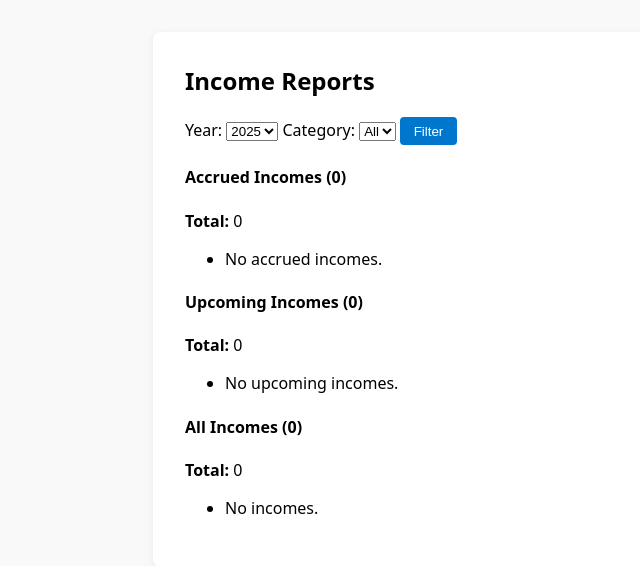
After one commit to ruktech/income-tracker, a Django app: page /incomes/reports/ in a window 1280 px wide. The commit adds this page. Shown: the top 566 px of the page, without its empty margins (155-795 px from the left). Run offline with Django 5.2, Linux system fonts and the light colour scheme; the visitor is signed in with stand-in values (Sample User, id 1); data that the repository does not hold is empty; parts of the project's set-up code (start-up, migrations or seed data) failed here and were passed over; some libraries are stand-ins or nearby versions.

Commit message:
added currency, reports, edited tasks

```diff
--- a/IncomeTracker/urls.py
+++ b/IncomeTracker/urls.py
@@ -1,6 +1,5 @@
 from django.contrib import admin
 from django.urls import path, include
-from django.http import HttpResponse
 from django.shortcuts import render
 from django.urls import re_path
 from django.views.static import serve
--- a/incomes/admin.py
+++ b/incomes/admin.py
@@ -9,7 +9,7 @@ restore_incomes.short_description = "Restore selected incomes"
 
 class IncomeAdmin(admin.ModelAdmin):
     form = IncomeForm
-    list_display = ('amount', 'date', 'category', 'description', 'recurring', 'user', 'is_deleted')
+    list_display = ('amount', 'currency', 'date', 'category', 'description', 'recurring', 'user', 'is_deleted')
     list_filter = ('category', 'recurring', 'user', 'is_deleted')
     actions = [restore_incomes]
 
--- a/incomes/models.py
+++ b/incomes/models.py
@@ -6,9 +6,7 @@ from django.utils.translation import gettext_lazy as _
 from typing import Optional, List
 from django.contrib.auth import get_user_model
 from django.contrib.auth.models import User
-from django.db.models.signals import pre_delete
 from django.utils.html import escape
-from django.dispatch import receiver
 from cryptography.fernet import Fernet
 from django.conf import settings
 import base64
@@ -231,16 +229,26 @@ class Income(SoftDeleteModel, EncryptedModel):
             }
             return intervals.get(value)
 
+    class CurrencyChoices(models.TextChoices):
+        JOD = "JOD", _("Jordanian Dinar")
+        SAR = "SAR", _("Saudi Riyal")
+        TRY = "TRY", _("Turkish Lira")
+        USD = "USD", _("US Dollar")
+
     _amount_encrypted = models.CharField(max_length=255, db_column='amount')
     _description_encrypted = models.TextField(blank=False, null=False,  default="", db_column='description')
-    # amount = models.CharField(max_length=255)
     date = models.DateField()
     category = models.ForeignKey(Category, on_delete=models.PROTECT)
-    # description = models.TextField(blank=True, null=True)
     recurring = models.CharField(
         max_length=2,
         choices=RecurringChoices.choices,
         default=RecurringChoices.NO,
+    )
+    currency = models.CharField(
+        max_length=3,
+        choices=CurrencyChoices.choices,
+        default=CurrencyChoices.USD,
+        help_text=_("Currency of the income."),
     )
     user = models.ForeignKey(
         get_user_model(),
--- a/incomes/urls.py
+++ b/incomes/urls.py
@@ -1,5 +1,6 @@
 from django.urls import path
 from . import views
+from .views import ReportView
 
 urlpatterns = [
     # Income URLs
@@ -30,4 +31,6 @@ urlpatterns = [
     path('reset/<uidb64>/<token>/', views.CustomPasswordResetConfirmView.as_view(), name='password_reset_confirm'),
     path('reset/done/', views.CustomPasswordResetCompleteView.as_view(), name='password_reset_complete'),
 
+    # Report URL
+    path('reports/', ReportView.as_view(), name='income-report'),
 ]
--- a/incomes/views.py
+++ b/incomes/views.py
@@ -1,4 +1,4 @@
-from django.contrib.auth import get_user_model, login, authenticate, logout
+from django.contrib.auth import get_user_model,logout
 from django.contrib.auth.mixins import LoginRequiredMixin, UserPassesTestMixin
 from django.contrib.auth.views import (
     LoginView, LogoutView, PasswordResetView, PasswordResetDoneView,
@@ -7,12 +7,13 @@ from django.contrib.auth.views import (
 from django.contrib import messages
 from django.urls import reverse_lazy
 from django.views.generic import (
-    ListView, DetailView, CreateView, UpdateView, DeleteView, FormView
+    ListView, DetailView, CreateView, UpdateView, DeleteView, FormView, TemplateView
 )
 from django.shortcuts import redirect
 from .models import Income, Category, UserProfile
 from .forms import IncomeForm, CategoryForm
 from django import forms
+from django.utils import timezone
 
 User = get_user_model()
 
@@ -176,3 +177,48 @@ CustomPasswordResetView = PasswordResetView
 CustomPasswordResetDoneView = PasswordResetDoneView
 CustomPasswordResetConfirmView = PasswordResetConfirmView
 CustomPasswordResetCompleteView = PasswordResetCompleteView
+
+# --- Report Views ---
+class ReportView(LoginRequiredMixin, TemplateView):
+    template_name = "incomes/report.html"
+
+    def get_context_data(self, **kwargs):
+        context = super().get_context_data(**kwargs)
+        user = self.request.user
+        year = self.request.GET.get("year")
+        category_id = self.request.GET.get("category")
+        today = timezone.now().date()
+        current_year = today.year
+        selected_year = int(year) if year and year.isdigit() else current_year
+
+        # QuerySet base: include soft-deleted for previous years
+        if selected_year != current_year:
+            incomes_qs = Income.all_objects.all_with_deleted().filter(user=user)
+        else:
+            incomes_qs = Income.objects.filter(user=user, is_deleted=False)
+
+        # Filter by year
+        incomes_qs = incomes_qs.filter(date__year=selected_year)
+
+        # Filter by category if provided
+        if category_id:
+            incomes_qs = incomes_qs.filter(category_id=category_id)
+
+        # Accrued: date <= today
+        accrued = incomes_qs.filter(date__lte=today)
+        # Upcoming: date > today
+        upcoming = incomes_qs.filter(date__gt=today)
+        # All: both accrued and upcoming
+        all_incomes = incomes_qs
+
+        context["selected_year"] = selected_year
+        context["years"] = list(range(current_year, current_year - 10, -1))
+        context["categories"] = Category.objects.filter(user=user, is_deleted=False)
+        context["selected_category"] = int(category_id) if category_id else None
+        context["accrued_total"] = sum(i.amount for i in accrued)
+        context["upcoming_total"] = sum(i.amount for i in upcoming)
+        context["all_total"] = sum(i.amount for i in all_incomes)
+        context["accrued_incomes"] = accrued
+        context["upcoming_incomes"] = upcoming
+        context["all_incomes"] = all_incomes
+        return context
--- a/templates/base.html
+++ b/templates/base.html
@@ -2,6 +2,8 @@
 <html lang="en">
 <head>
     <meta charset="UTF-8">
+    <meta name="description" content="Track your income easily and securely with Income Tracker.">
+    <meta name="keywords" content="income, tracker, finance, budgeting">
     <title>{% block title %}Income Tracker{% endblock %}</title>
     <link rel="stylesheet" href="https://cdn.jsdelivr.net/npm/modern-css-reset/dist/reset.min.css">
     <style>
--- /dev/null
+++ b/templates/incomes/report.html
@@ -0,0 +1,56 @@
+{% extends 'base.html' %}
+{% block content %}
+<h2>Income Reports</h2>
+<form method="get" class="form-inline mb-3">
+  <label for="year">Year:</label>
+  <select name="year" id="year" class="form-control mx-2">
+    {% for y in years %}
+      <option value="{{ y }}" {% if y == selected_year %}selected{% endif %}>{{ y }}</option>
+    {% endfor %}
+  </select>
+  <label for="category">Category:</label>
+  <select name="category" id="category" class="form-control mx-2">
+    <option value="">All</option>
+    {% for cat in categories %}
+      <option value="{{ cat.id }}" {% if cat.id == selected_category %}selected{% endif %}>{{ cat.name }}</option>
+    {% endfor %}
+  </select>
+  <button type="submit" class="btn btn-primary">Filter</button>
+</form>
+
+<div class="row">
+  <div class="col-md-4">
+    <h4>Accrued Incomes ({{ accrued_incomes.count }})</h4>
+    <p><strong>Total:</strong> {{ accrued_total }}</p>
+    <ul>
+      {% for income in accrued_incomes %}
+        <li>{{ income.date }} - {{ income.amount }} - {{ income.category.name }}</li>
+      {% empty %}
+        <li>No accrued incomes.</li>
+      {% endfor %}
+    </ul>
+  </div>
+  <div class="col-md-4">
+    <h4>Upcoming Incomes ({{ upcoming_incomes.count }})</h4>
+    <p><strong>Total:</strong> {{ upcoming_total }}</p>
+    <ul>
+      {% for income in upcoming_incomes %}
+        <li>{{ income.date }} - {{ income.amount }} - {{ income.category.name }}</li>
+      {% empty %}
+        <li>No upcoming incomes.</li>
+      {% endfor %}
+    </ul>
+  </div>
+  <div class="col-md-4">
+    <h4>All Incomes ({{ all_incomes.count }})</h4>
+    <p><strong>Total:</strong> {{ all_total }}</p>
+    <ul>
+      {% for income in all_incomes %}
+        <li>{{ income.date }} - {{ income.amount }} - {{ income.category.name }}</li>
+      {% empty %}
+        <li>No incomes.</li>
+      {% endfor %}
+    </ul>
+  </div>
+</div>
+{% endblock %}
--- a/templates/main.html
+++ b/templates/main.html
@@ -6,6 +6,7 @@
     <a href="{% url 'income-list' %}"><button>My Incomes</button></a>
     <a href="{% url 'category-list' %}"><button>My Categories</button></a>
     <a href="{% url 'userprofile-detail' %}"><button>My Profile</button></a>
+    <a href="{% url 'income-report' %}"><button>My Report</button></a>
     <a href="{% url 'logout' %}"><button>Logout</button></a>
   </div>
 {% else %}
```
Also changed, not shown: incomes/tasks.py (+4 -3 lines), incomes/tests.py (+50 -3 lines), incomes/migrations/0016_income_currency.py (added).
